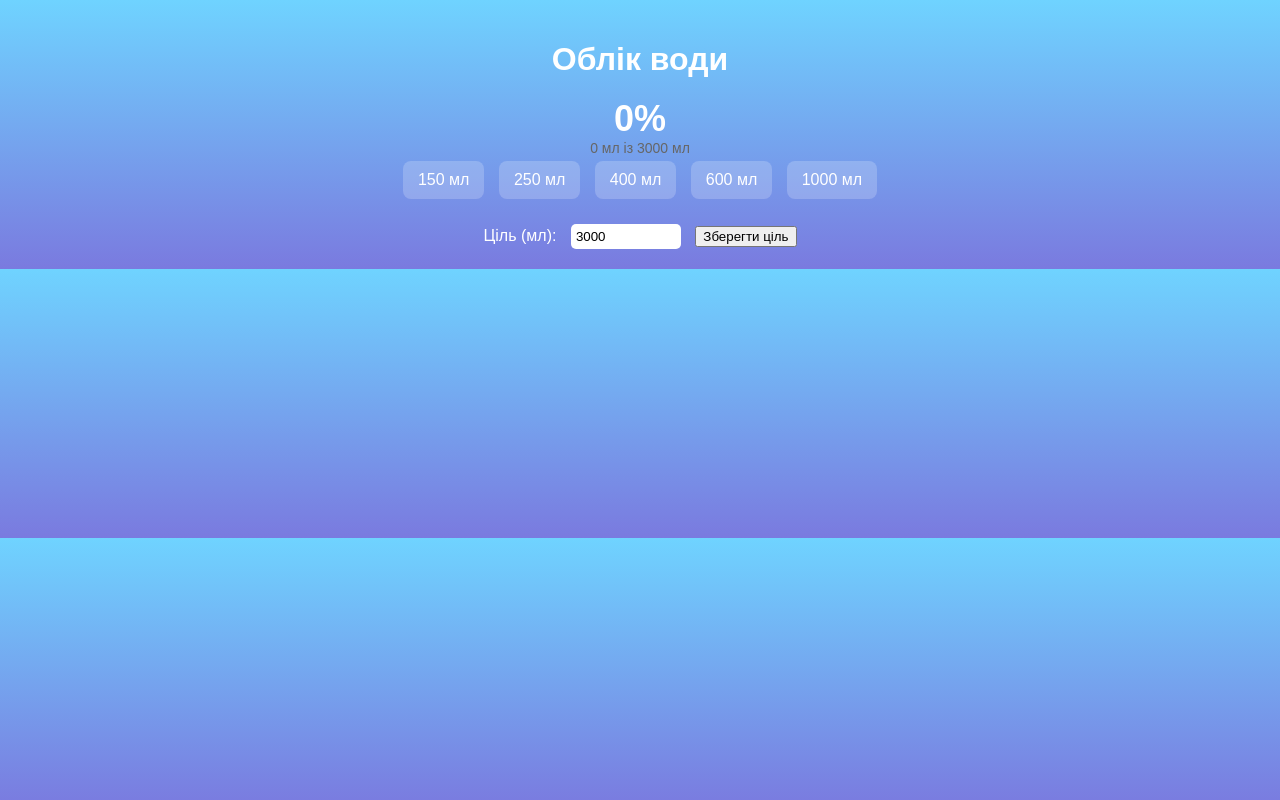
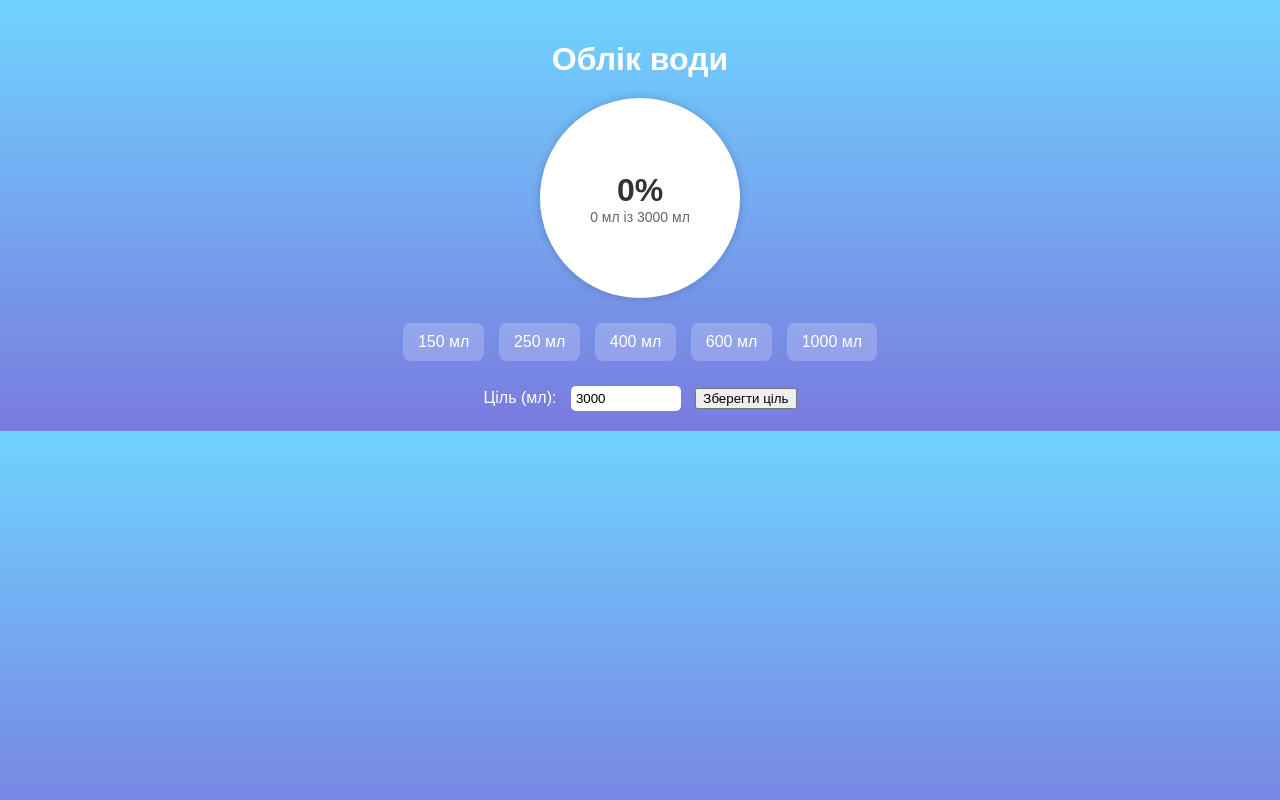
Before and after one commit to FUNTIKTV/h2o-notify, a plain HTML site: page index.html in a window 1280 px wide. Drawn offline with Linux system fonts and the light colour scheme.

Commit message:
Update style.css

```diff
--- a/style.css
+++ b/style.css
@@ -15,21 +15,42 @@ h1 {
   margin-bottom: 20px;
 }
 
-#circle {
+.circle-wrapper {
+  display: flex;
+  justify-content: center;
+  margin-bottom: 20px;
+}
+
+.circle {
+  position: relative;
   width: 200px;
   height: 200px;
+  background: #fff;
   border-radius: 50%;
-  background: #fff;
+  overflow: hidden;
+  box-shadow: 0 0 10px #0003;
+}
+
+.wave {
+  position: absolute;
+  bottom: 0;
+  width: 100%;
+  height: 100%;
+  background: linear-gradient(to top, #4db8ff 30%, transparent 70%);
+  transform: translateY(100%);
+  transition: transform 1s ease-out;
+}
+
+.text {
+  position: relative;
+  z-index: 2;
+  top: 50%;
+  transform: translateY(-50%);
   color: #333;
-  margin: 0 auto 20px;
-  display: flex;
-  flex-direction: column;
-  justify-content: center;
-  align-items: center;
 }
 
 #progress {
-  font-size: 36px;
+  font-size: 32px;
   font-weight: bold;
 }
 
```
